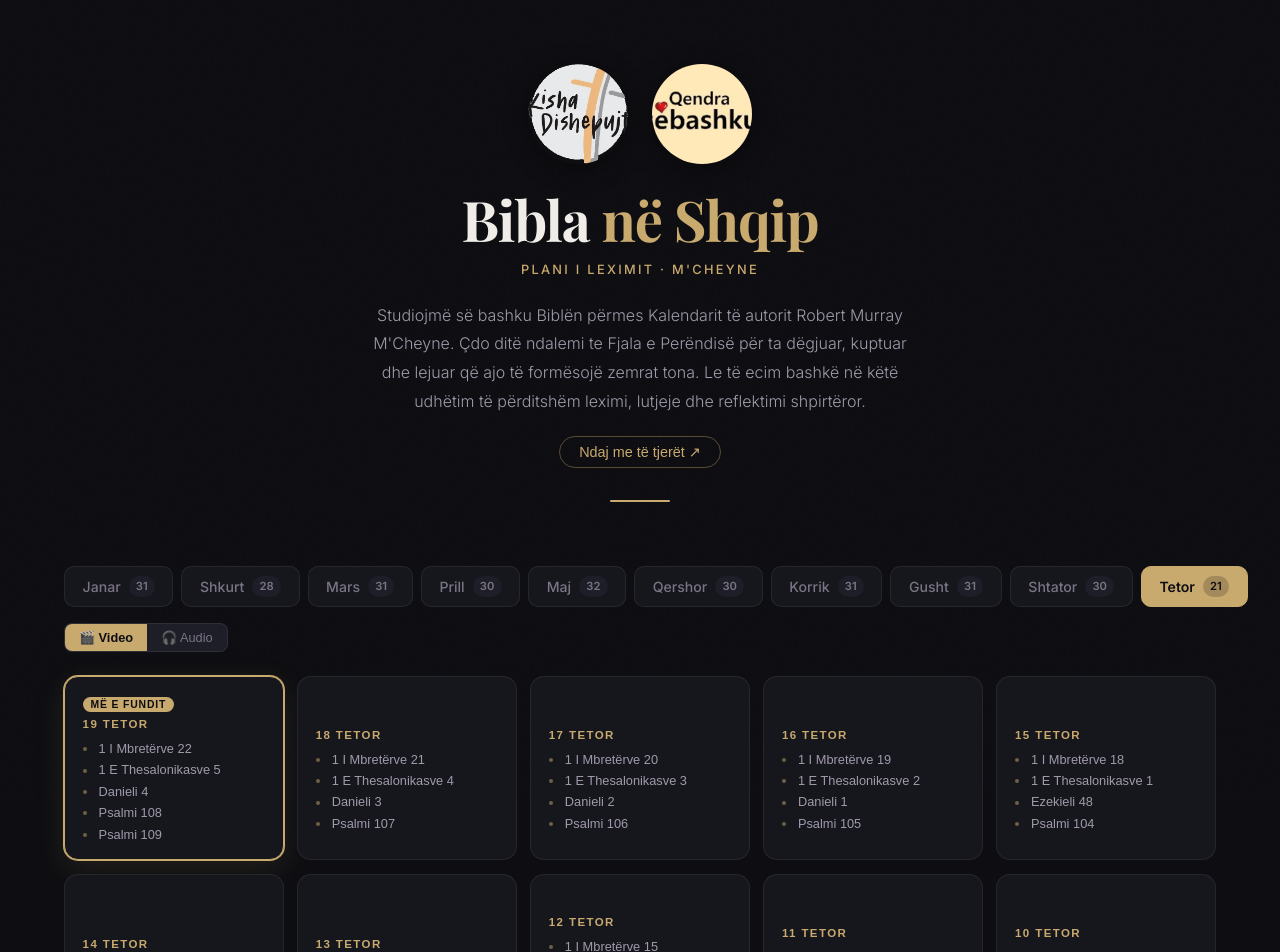
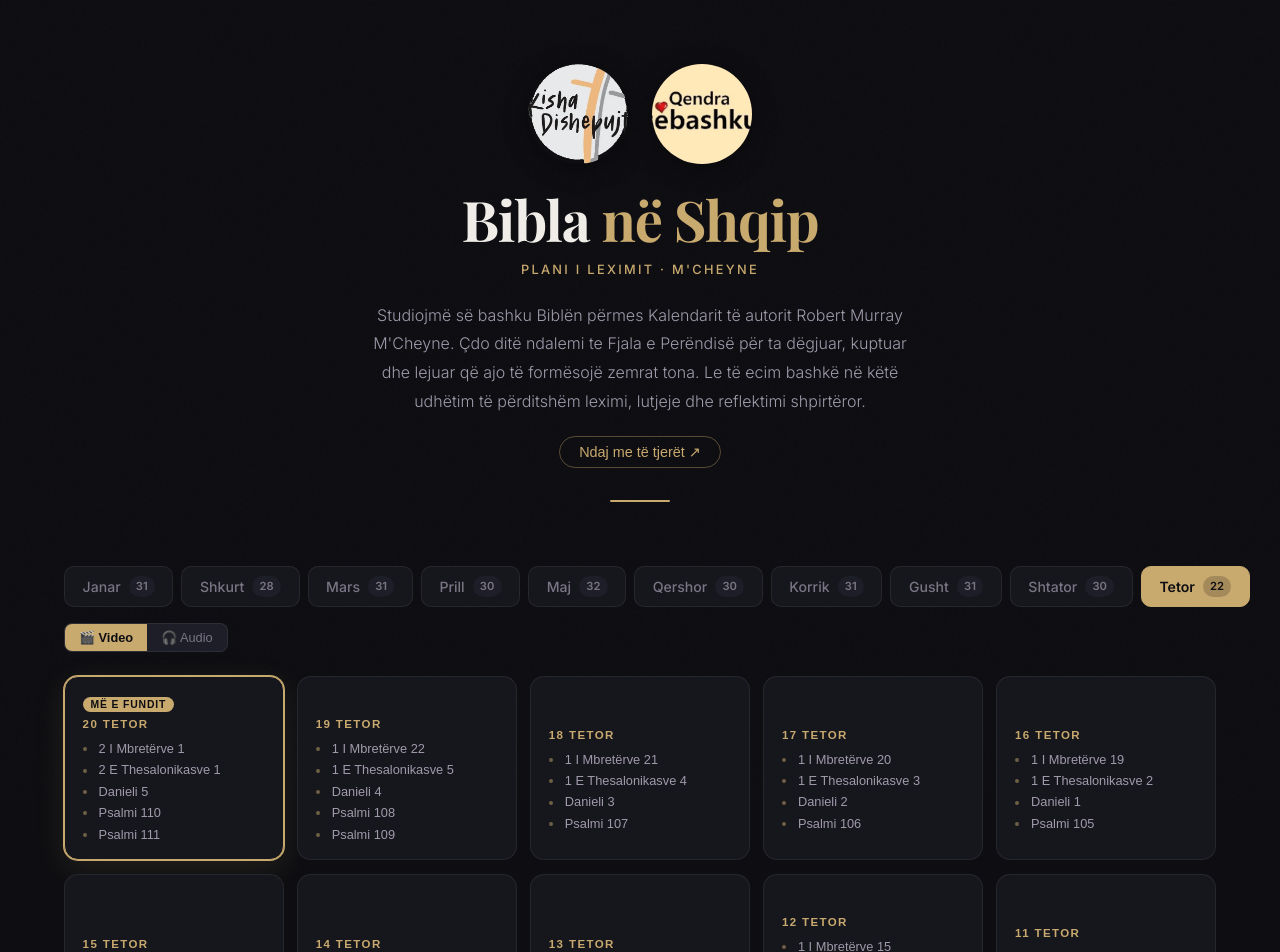
Before and after one commit to jeffandmeredith-max/bibla-shqip, a React (Vite) app: page / in a window 1280 px wide. Shown: the top 952 px of the page. Built offline with nearby package versions, Linux system fonts and the light colour scheme.

Commit message:
chore: daily update 2026-10-20

```diff
--- a/src/data/october.js
+++ b/src/data/october.js
@@ -522,5 +522,32 @@ export const october = [
         "start": 1114
       }
     ]
+  },
+  {
+    "day": 20,
+    "date": "20 Tetor",
+    "videoId": "gVftabp36WY",
+    "readings": [
+      {
+        "title": "2 I Mbretërve 1",
+        "start": 0
+      },
+      {
+        "title": "2 E Thesalonikasve 1",
+        "start": 239
+      },
+      {
+        "title": "Danieli 5",
+        "start": 348
+      },
+      {
+        "title": "Psalmi 110",
+        "start": 705
+      },
+      {
+        "title": "Psalmi 111",
+        "start": 762
+      }
+    ]
   }
 ]
```
